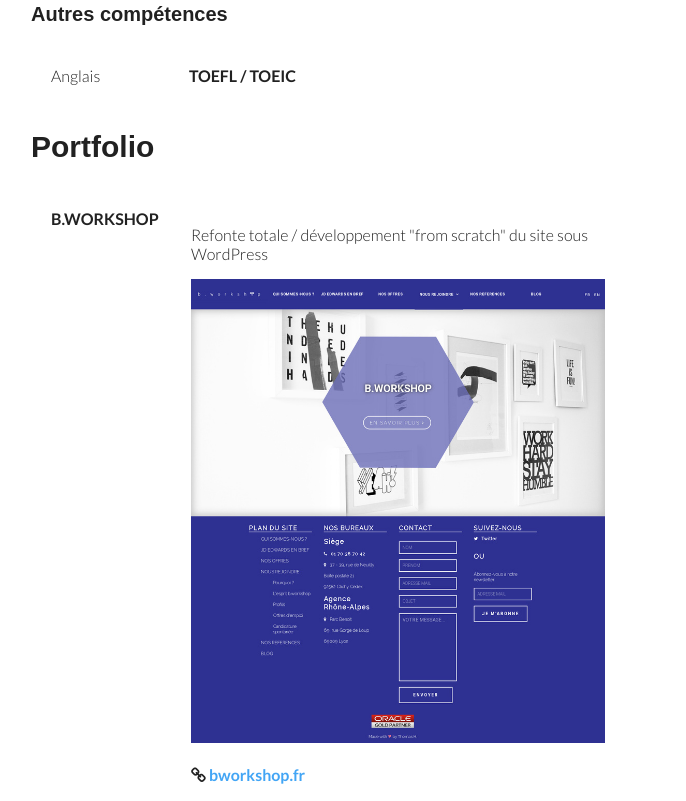
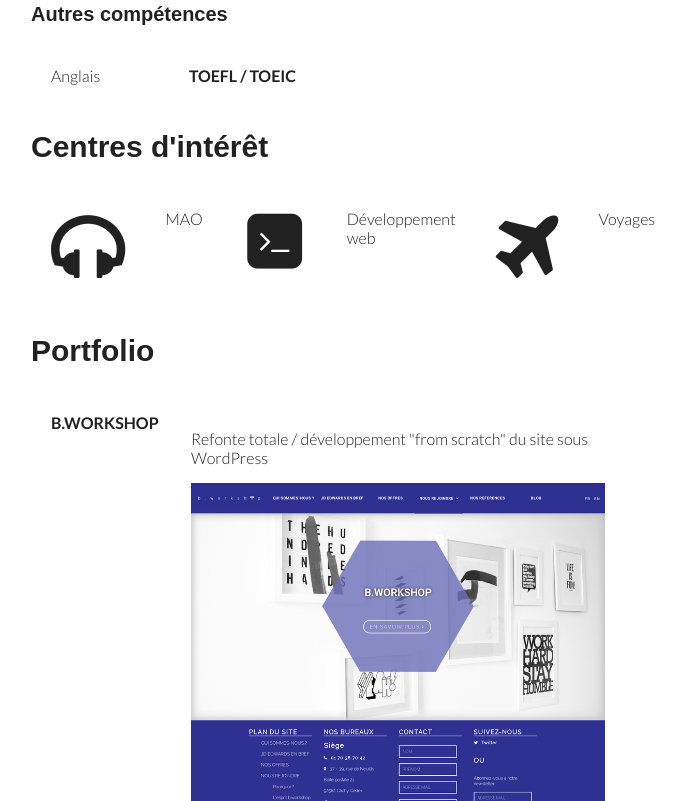
Before and after one commit to thomashesry/resume, a plain HTML site: page index.html in a window 1280 px wide. Shown: the part 3499-4300 px from the top of the page, without its empty margins (289-975 px from the left). Drawn offline with nearby package versions, Linux system fonts and the light colour scheme; a web font is replaced by a local one.

Commit message:
Centres d'intéret

```diff
--- a/index.html
+++ b/index.html
@@ -288,6 +288,18 @@
 	</article>
 
 	<article id="portfolio">
+	<h2>Centres d'intérêt</h2>
+	<div class="flex-container">
+			<div class="left-cell"><span class="fa fa-headphones fa-5x"></span></div><div class="right-cell">MAO</div>
+			<div class="left-cell"><span class="fa-stack fa-2x">
+  <i class="fa fa-square fa-stack-2x"></i>
+  <i class="fa fa-terminal fa-stack-1x fa-inverse"></i>
+</span></div><div class="right-cell">Développement web</div>
+			<div class="left-cell"><span class="fa fa-plane fa-5x"></span></div><div class="right-cell">Voyages</div>
+		</div>
+	</article>
+
+	<article id="portfolio">
 	<h2>Portfolio</h2>
 	<div class="flex-container">
 			<div class="left-cell"><strong>B.WORKSHOP</strong></div>
```
